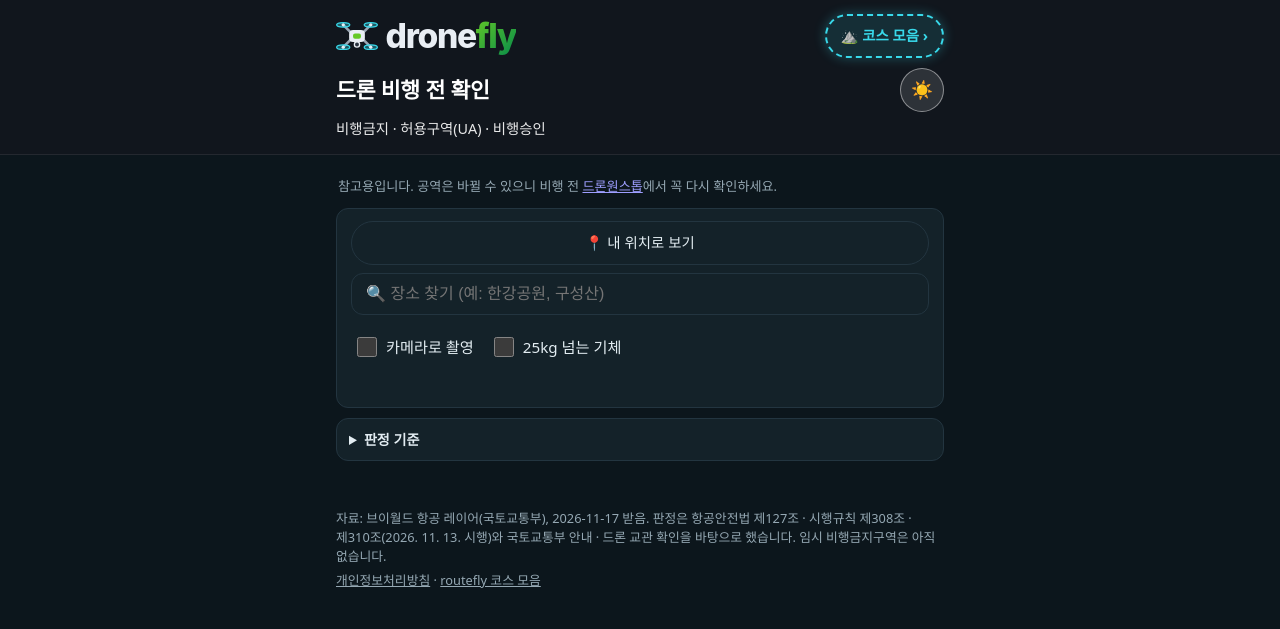
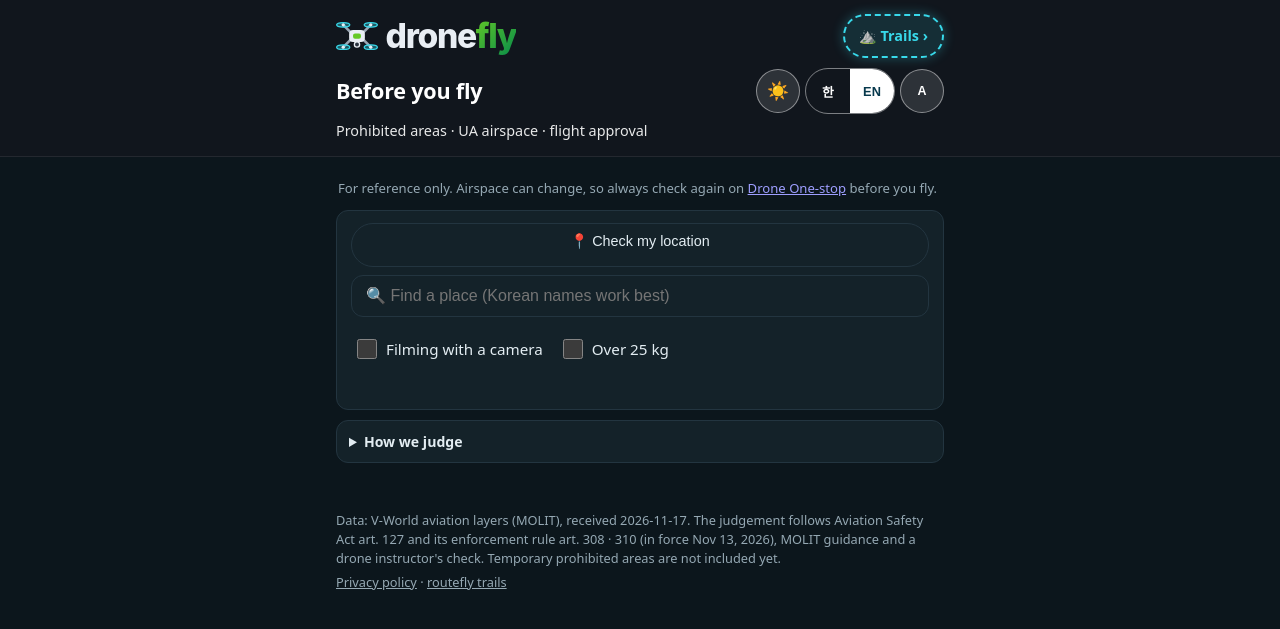
Before and after one commit to chogilhong/routefly, a Java web app: page /dronefly.html in a window 1280 px wide. Shown: the top 629 px of the page. Run offline with Tomcat 11, a stand-in JSP engine, Linux system fonts and the light colour scheme; some libraries are stand-ins or nearby versions.

Commit message:
dronefly: 한/EN · 가 단추(타이드플라이와 같은 기억), 비행제한구역은 실무대로 승인 필요 + 법 원문 예외 덧붙임
Co-Authored-By: Claude Opus 5.5 <noreply@anthropic.com>
Claude-Session: https://claude.ai/code/session_01MHSSRBsQKpCR2DHwkzaDkG

```diff
--- a/src/main/webapp/js/dronefly.js
+++ b/src/main/webapp/js/dronefly.js
@@ -8,6 +8,12 @@
 
   var LEVEL = { ok: 0, care: 1, need: 2, no: 3 };
   var KIND_NAME = { prh: '비행금지구역', res: '비행제한구역', ctr: '관제권', tca: '접근관제구역', moa: '군작전구역', ua: '초경량비행장치공역(UA)' };
+  var KIND_EN = { prh: 'Prohibited area', res: 'Restricted area', ctr: 'Control zone', tca: 'Terminal control area', moa: 'Military operations area', ua: 'UA airspace' };
+  // 화면 말(2026-11-17 홍TV님 "한/영, 가 도 넣어줘"). 비행승인 신청 정리(applyText)는 드론원스톱 한국어 칸에 붙이므로 늘 한국어
+  var lang = 'ko';
+  function setLang(l) { lang = l === 'en' ? 'en' : 'ko'; }
+  function tr(ko, en) { return lang === 'en' ? en : ko; }
+  function kindName(k) { return tr(KIND_NAME[k], KIND_EN[k]); }
 
   /** 순수 함수 - 점(lon, lat)이 고리(첫 점 = 끝 점일 수 있음) 안인가(반직선 셈). */
   function inRing(lon, lat, ring) {
@@ -52,13 +58,13 @@
   }
 
   /** 순수 함수 - 공역 하나의 이름 · 높이 한 줄. */
-  function zoneLine(z) {
-    var l = z.l || [];
-    if (z.k === 'prh') return (l[3] || KIND_NAME.prh) + ' ' + l[0] + ' (' + l[1] + ' ~ ' + l[2] + ')';
-    if (z.k === 'ctr' || z.k === 'tca') return KIND_NAME[z.k] + ' ' + l[0];
+  function zoneLine(z, ko) {
+    var l = z.l || [], name = function (k) { return ko ? KIND_NAME[k] : kindName(k); };
+    if (z.k === 'prh') return ((ko || lang !== 'en') && l[3] ? l[3] : name('prh')) + ' ' + l[0] + ' (' + l[1] + ' ~ ' + l[2] + ')';
+    if (z.k === 'ctr' || z.k === 'tca') return name(z.k) + ' ' + l[0];
     // res · moa · ua: [이름, 위 높이, 아래 높이]
     var hi = l[1] || '', lo = l[2] || '';
-    return KIND_NAME[z.k] + ' ' + l[0] + (hi || lo ? ' (' + (lo || '?') + ' ~ ' + (hi || '?') + ')' : '');
+    return name(z.k) + ' ' + l[0] + (hi || lo ? ' (' + (lo || '?') + ' ~ ' + (hi || '?') + ')' : '');
   }
 
   /**
@@ -71,17 +77,21 @@
     zones.forEach(function (z) { if (LEVEL[levelOf(z.k)] > LEVEL[level]) level = levelOf(z.k); });
     if ((o.heavy || o.high) && LEVEL[level] < LEVEL.need) level = 'need';
     var ua = zones.filter(function (z) { return z.k === 'ua'; })[0];
-    var head = level === 'no' ? '비행금지구역 - 승인 없이 날 수 없습니다'
-      : level === 'need' ? '비행승인이 필요합니다'
-      : level === 'care' ? '군작전구역 - 다른 공역과 겹치지 않으면 25kg 이하 · 150m 아래 · 낮은 승인 없이, 관할 부대 확인'
-      : ua ? '허용구역(UA) - 낮에 ' + ua.l[1] + ' 까지 승인 없이'
-      : '25kg 이하 · 150m 아래 · 낮 · 눈으로 보이는 곳이면 승인 없이 | 국토부 안내';
+    var head = level === 'no' ? tr('비행금지구역 - 승인 없이 날 수 없습니다', 'Prohibited area - no flying without approval')
+      : level === 'need' ? tr('비행승인이 필요합니다', 'Flight approval required')
+      : level === 'care' ? tr('군작전구역 - 다른 공역과 겹치지 않으면 25kg 이하 · 150m 아래 · 낮은 승인 없이, 관할 부대 확인',
+        'Military operations area - if no other airspace overlaps, 25 kg or less · below 150 m · daytime needs no approval; check with the controlling unit')
+      : ua ? tr('허용구역(UA) - 낮에 ' + ua.l[1] + ' 까지 승인 없이', 'UA airspace - no approval needed up to ' + ua.l[1] + ' in daytime')
+      : tr('25kg 이하 · 150m 아래 · 낮 · 눈으로 보이는 곳이면 승인 없이 | 국토부 안내', '25 kg or less · below 150 m · daytime · within sight: no approval needed | MOLIT guidance');
     var notes = [];
-    if (o.heavy) notes.push('25kg 넘는 기체는 어디서나 비행승인이 필요합니다.');
-    if (o.high) notes.push('150m 이상은 어디서나 비행승인이 필요합니다.');
-    if (o.photo) notes.push('카메라로 찍으면 국방부 항공촬영 허가가 따로 필요합니다(비행승인과 별개).');
-    notes.push('야간(일몰 후 ~ 일출 전)은 어디서나 특별비행승인이 필요합니다.');
-    return { level: level, head: head + (o.photo ? ' + 촬영 허가' : ''), lines: zones.map(zoneLine), notes: notes };
+    if (o.heavy) notes.push(tr('25kg 넘는 기체는 어디서나 비행승인이 필요합니다.', 'Aircraft over 25 kg need flight approval anywhere.'));
+    if (o.high) notes.push(tr('150m 이상은 어디서나 비행승인이 필요합니다.', '150 m or higher needs flight approval anywhere.'));
+    // 비행제한구역은 실무대로 "승인 필요"(2026-11-17 홍TV님 1안), 법 원문(시행규칙 제310조 ① 3호 나목)의 예외는 덧붙임으로
+    if (zones.some(function (z) { return z.k === 'res'; })) notes.push(tr('단, 일부 비행제한구역은 25kg 이하 · 150m 미만 기체에 한해 예외가 적용될 수 있으니 드론원스톱에서 해당 구역의 세부 고시를 확인하세요.',
+      'Note: some restricted areas allow an exception for aircraft of 25 kg or less below 150 m - check that area\'s details on Drone One-stop.'));
+    if (o.photo) notes.push(tr('카메라로 찍으면 국방부 항공촬영 허가가 따로 필요합니다(비행승인과 별개).', 'Filming needs a separate aerial photography permit from the Ministry of National Defense (apart from flight approval).'));
+    notes.push(tr('야간(일몰 후 ~ 일출 전)은 어디서나 특별비행승인이 필요합니다.', 'Night flights (sunset to sunrise) need a special flight approval anywhere.'));
+    return { level: level, head: head + (o.photo ? tr(' + 촬영 허가', ' + filming permit') : ''), lines: zones.map(function (z) { return zoneLine(z); }), notes: notes };
   }
 
   /** 순수 함수 - 두 점 거리(m, 짧은 거리용 평면 셈). */
@@ -129,11 +139,18 @@
       '일시: ' + f.date + ' ' + f.from + ' ~ ' + f.to,
       '목적: ' + f.purpose + (f.photo ? ' · 항공촬영 있음(국방부 촬영 허가 함께)' : ''),
       '기체: 최대이륙중량 ' + f.weight,
-      '걸린 공역: ' + (zones.length ? zones.map(zoneLine).join(' / ') : '없음')
+      '걸린 공역: ' + (zones.length ? zones.map(function (z) { return zoneLine(z, true); }).join(' / ') : '없음')
     ].join('\n');
   }
 
-  var api = { inRing: inRing, inGeom: inGeom, isTca: isTca, zonesAt: zonesAt, levelOf: levelOf, zoneLine: zoneLine, verdict: verdict, meters: meters, nearest: nearest, nearUa: nearUa, dist: dist, applyText: applyText };
+  var SIZES = ['m', 'l', 'xl'];
+  /** 순수 함수 - 글자 크기 다음 단계(보통 → 크게 → 아주 크게 → 보통) - 타이드플라이와 같음. */
+  function nextSize(cur) {
+    var i = SIZES.indexOf(cur);
+    return SIZES[(i < 0 ? 1 : i + 1) % SIZES.length];
+  }
+
+  var api = { setLang: setLang, nextSize: nextSize, inRing: inRing, inGeom: inGeom, isTca: isTca, zonesAt: zonesAt, levelOf: levelOf, zoneLine: zoneLine, verdict: verdict, meters: meters, nearest: nearest, nearUa: nearUa, dist: dist, applyText: applyText };
   if (typeof module !== 'undefined' && module.exports) { module.exports = api; return; }
   root.DF = api;
 
@@ -154,18 +171,18 @@
     var zones = zonesAt(data, here.lat, here.lon), v = verdict(zones, opts());
     $('result').hidden = false;
     $('result').className = 'dcard result ' + v.level;
-    $('place').textContent = here.name || ('위도 ' + here.lat.toFixed(5) + ', 경도 ' + here.lon.toFixed(5));
+    $('place').textContent = here.me ? tr('📍 내 위치', '📍 My location') : here.name || (tr('위도 ', 'lat ') + here.lat.toFixed(5) + tr(', 경도 ', ', lon ') + here.lon.toFixed(5));
     $('head').textContent = v.head;
-    $('zones').innerHTML = v.lines.length ? v.lines.map(function (l) { return '<li>' + esc(l) + '</li>'; }).join('') : '<li>걸린 공역 없음(비행금지 · 제한 · 관제권 · 군작전 · UA 밖)</li>';
+    $('zones').innerHTML = v.lines.length ? v.lines.map(function (l) { return '<li>' + esc(l) + '</li>'; }).join('') : '<li>' + tr('걸린 공역 없음(비행금지 · 제한 · 관제권 · 군작전 · UA 밖)', 'No listed airspace here (outside prohibited · restricted · control zone · MOA · UA)') + '</li>';
     $('notes').innerHTML = v.notes.map(function (l) { return '<li>' + esc(l) + '</li>'; }).join('');
     $('ua').hidden = false;
     $('uaList').innerHTML = nearUa(data, here.lat, here.lon, 5).map(function (u) {
-      return '<li><b>' + esc(u.name) + '</b> <span class="dim">' + esc(u.top) + ' 까지</span> · ' + (u.m === 0 ? '지금 안' : dist(u.m))
-        + ' <a href="https://map.kakao.com/link/map/' + encodeURIComponent(u.name) + ',' + u.lat.toFixed(5) + ',' + u.lon.toFixed(5) + '" target="_blank" rel="noopener">지도</a></li>';
+      return '<li><b>' + esc(u.name) + '</b> <span class="dim">' + esc(tr(u.top + ' 까지', 'up to ' + u.top)) + '</span> · ' + (u.m === 0 ? tr('지금 안', 'you are in it') : dist(u.m))
+        + ' <a href="https://map.kakao.com/link/map/' + encodeURIComponent(u.name) + ',' + u.lat.toFixed(5) + ',' + u.lon.toFixed(5) + '" target="_blank" rel="noopener">' + tr('지도', 'Map') + '</a></li>';
     }).join('');
     $('apply').hidden = false;
     $('applyOut').value = applyText({
-      place: here.name || '', lat: here.lat, lon: here.lon, radius: $('radius').value, alt: $('alt').value,
+      place: here.me ? '내 위치' : here.name || '', lat: here.lat, lon: here.lon, radius: $('radius').value, alt: $('alt').value,
       date: $('date').value, from: $('from').value, to: $('to').value, purpose: $('purpose').value, photo: $('photo').checked, weight: $('heavy').checked ? '25kg 초과' : '25kg 이하'
     }, zones);
   }
@@ -173,7 +190,7 @@
   function setHere(p) {
     here = p;
     $('state').textContent = '';
-    if (!data) { $('state').textContent = '공역 자료를 받는 중…'; return; }
+    if (!data) { $('state').textContent = tr('공역 자료를 받는 중…', 'Loading airspace data…'); return; }
     draw();
   }
 
@@ -182,26 +199,26 @@
     $('date').value = new Date(Date.now() + 9 * 3600000 + 86400000).toISOString().slice(0, 10);
     fetch('data/drone-airspace.json').then(function (r) { return r.json(); }).then(function (d) {
       data = d;
-      $('srcDate').textContent = d.src + ', ' + d.date + ' 받음';
+      paintSrc();
       if (here) draw();
-    }).catch(function () { $('state').textContent = '공역 자료를 받지 못했습니다. 잠시 뒤 다시 열어 주세요.'; });
+    }).catch(function () { $('state').textContent = tr('공역 자료를 받지 못했습니다. 잠시 뒤 다시 열어 주세요.', 'Could not load the airspace data. Please reopen in a moment.'); });
 
     $('me').addEventListener('click', function () {
-      if (!navigator.geolocation) { $('state').textContent = '이 브라우저는 위치를 쓸 수 없습니다.'; return; }
-      $('state').textContent = '위치를 찾는 중…';
+      if (!navigator.geolocation) { $('state').textContent = tr('이 브라우저는 위치를 쓸 수 없습니다.', 'This browser cannot use location.'); return; }
+      $('state').textContent = tr('위치를 찾는 중…', 'Finding your location…');
       navigator.geolocation.getCurrentPosition(function (pos) {
-        setHere({ lat: pos.coords.latitude, lon: pos.coords.longitude, name: '📍 내 위치' });
-      }, function () { $('state').textContent = '위치를 쓸 수 없습니다. 위치 권한을 확인하거나 장소를 찾아 주세요.'; }, { enableHighAccuracy: true, timeout: 15000, maximumAge: 60000 });
+        setHere({ lat: pos.coords.latitude, lon: pos.coords.longitude, me: true });
+      }, function () { $('state').textContent = tr('위치를 쓸 수 없습니다. 위치 권한을 확인하거나 장소를 찾아 주세요.', 'Location is not available. Check the permission or search for a place.'); }, { enableHighAccuracy: true, timeout: 15000, maximumAge: 60000 });
     });
 
     function find() {
       var q = $('q').value.trim();
       if (q.length < 2) return;
-      $('state').textContent = '찾는 중…';
+      $('state').textContent = tr('찾는 중…', 'Searching…');
       $('q').blur();
       fetch('api/place?q=' + encodeURIComponent(q)).then(function (r) { return r.json(); }).then(function (d) {
         var ps = (d && d.places) || [];
-        $('state').textContent = ps.length ? '' : '찾지 못했습니다. 다른 이름으로 찾아 주세요.';
+        $('state').textContent = ps.length ? '' : tr('찾지 못했습니다. 다른 이름으로 찾아 주세요.', 'Nothing found. Try another name.');
         $('found').innerHTML = ps.map(function (p, i) { return '<li><button type="button" data-i="' + i + '">' + esc(p.name) + (p.addr ? ' <small>' + esc(p.addr) + '</small>' : '') + '</button></li>'; }).join('');
         $('found').onclick = function (e) {
           var b = e.target.closest('button');
@@ -210,31 +227,67 @@
           $('found').innerHTML = '';
           setHere({ lat: p.lat, lon: p.lon, name: p.name });
         };
-      }).catch(function () { $('state').textContent = '찾기를 하지 못했습니다. 잠시 뒤 다시 해 주세요.'; });
+      }).catch(function () { $('state').textContent = tr('찾기를 하지 못했습니다. 잠시 뒤 다시 해 주세요.', 'Search failed. Please try again in a moment.'); });
     }
     $('findForm').addEventListener('submit', function (e) { e.preventDefault(); find(); });
 
     ['photo', 'heavy', 'alt', 'radius', 'date', 'from', 'to', 'purpose'].forEach(function (id) { $(id).addEventListener('change', draw); });
     $('copy').addEventListener('click', function () {
-      var t = $('applyOut').value, done = function () { $('copy').textContent = '✓ 복사함'; setTimeout(function () { $('copy').textContent = '📋 복사'; }, 2000); };
+      var t = $('applyOut').value, done = function () { $('copy').textContent = tr('✓ 복사함', '✓ Copied'); setTimeout(function () { $('copy').textContent = tr('📋 복사', '📋 Copy'); }, 2000); };
       if (navigator.clipboard) navigator.clipboard.writeText(t).then(done, function () { $('applyOut').select(); });
       else { $('applyOut').select(); }
     });
 
-    var themeBtn = $('theme'), rootEl = document.documentElement;
+    var themeBtn = $('theme'), sizeBtn = $('size'), rootEl = document.documentElement;
+    var SIZE_NAME = { m: ['보통', 'normal'], l: ['크게', 'large'], xl: ['아주 크게', 'extra large'] };
+    function save(k, v) { try { localStorage.setItem(k, v); } catch (e) { /* 기억 못 해도 지금 화면은 바뀜 */ } }
     function paintTheme() {
       var dark = rootEl.getAttribute('data-theme') !== 'light';
       themeBtn.textContent = dark ? '☀️' : '🌙';
-      themeBtn.setAttribute('aria-label', dark ? '밝은 모드로' : '다크모드로');
+      themeBtn.setAttribute('aria-label', dark ? tr('밝은 모드로', 'Light mode') : tr('다크모드로', 'Dark mode'));
       themeBtn.title = themeBtn.getAttribute('aria-label');
+      var cur = rootEl.getAttribute('data-size') || 'm', nx = nextSize(cur), li = lang === 'en' ? 1 : 0;
+      sizeBtn.textContent = tr('가', 'A') + (cur === 'xl' ? '++' : cur === 'l' ? '+' : '');
+      sizeBtn.setAttribute('aria-label', tr('글자 크기: ' + SIZE_NAME[cur][0] + ' (누르면 ' + SIZE_NAME[nx][0] + ')', 'Text size: ' + SIZE_NAME[cur][li] + ' (tap for ' + SIZE_NAME[nx][li] + ')'));
     }
+    sizeBtn.addEventListener('click', function () {
+      var next = nextSize(rootEl.getAttribute('data-size') || 'm');
+      if (next === 'm') rootEl.removeAttribute('data-size'); else rootEl.setAttribute('data-size', next);
+      save('tf-size', next);
+      paintTheme();
+    });
+    // 고정 글: data-en 에 영어, 처음 한국어는 기억(타이드플라이와 같은 방식)
+    var fixed = Array.prototype.map.call(document.querySelectorAll('[data-en]'), function (e) { return [e, e.innerHTML]; });
+    var phs = Array.prototype.map.call(document.querySelectorAll('[data-en-ph]'), function (e) { return [e, e.getAttribute('placeholder')]; });
+    var langBtns = document.querySelectorAll('.lang button');
+    function paintSrc() {
+      if (data) $('srcDate').textContent = tr(data.src + ', ' + data.date + ' 받음', 'V-World aviation layers (MOLIT), received ' + data.date);
+    }
+    function paintLang() {
+      rootEl.setAttribute('lang', lang);
+      document.title = tr('드론플라이 비행금지 · 허용구역 · 비행승인 - dronefly', 'dronefly - drone no-fly zones, UA airspace and flight approval');
+      $('back').setAttribute('href', lang === 'en' ? 'en/m/' : 'm/');
+      fixed.forEach(function (f) { f[0].innerHTML = lang === 'en' ? f[0].getAttribute('data-en') : f[1]; });
+      phs.forEach(function (f) { f[0].setAttribute('placeholder', lang === 'en' ? f[0].getAttribute('data-en-ph') : f[1]); });
+      Array.prototype.forEach.call(langBtns, function (b) { b.setAttribute('aria-pressed', b.getAttribute('data-lang') === lang ? 'true' : 'false'); });
+      paintSrc();
+      paintTheme();
+      draw();
+    }
+    Array.prototype.forEach.call(langBtns, function (b) {
+      b.addEventListener('click', function () { setLang(b.getAttribute('data-lang')); save('tf-lang', lang); paintLang(); });
+    });
     themeBtn.addEventListener('click', function () {
       var next = rootEl.getAttribute('data-theme') === 'light' ? 'dark' : 'light';
       rootEl.setAttribute('data-theme', next);
-      try { localStorage.setItem('tf-theme', next); } catch (e) { /* 기억 못 해도 지금 화면은 바뀜 */ }
+      save('tf-theme', next);
       paintTheme();
     });
-    paintTheme();
+    // 처음 말: 주소(?lang=) → 고른 것(tf-lang, 타이드플라이와 같이 씀) → 브라우저 말
+    var saved = null;
+    try { saved = localStorage.getItem('tf-lang'); } catch (e) { /* 저장이 막힌 브라우저 */ }
+    setLang((/[?&]lang=(ko|en)\b/.exec(location.search) || [])[1] || saved || (/^ko\b/i.test(navigator.language || 'ko') ? 'ko' : 'en'));
+    paintLang();
   }
 
   if (document.readyState === 'loading') document.addEventListener('DOMContentLoaded', init); else init();
```
Also changed, not shown: CLAUDE.md (+1 -1 lines), src/main/webapp/dronefly.html (+32 -28 lines), docs/dronefly/README.md, 2 other files.
